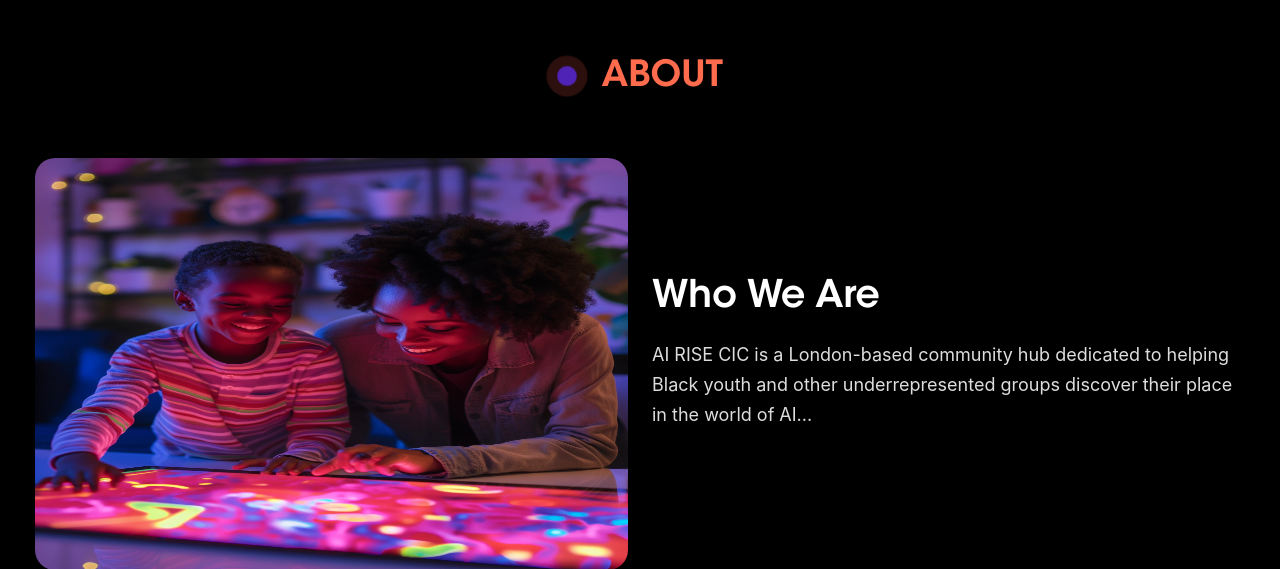
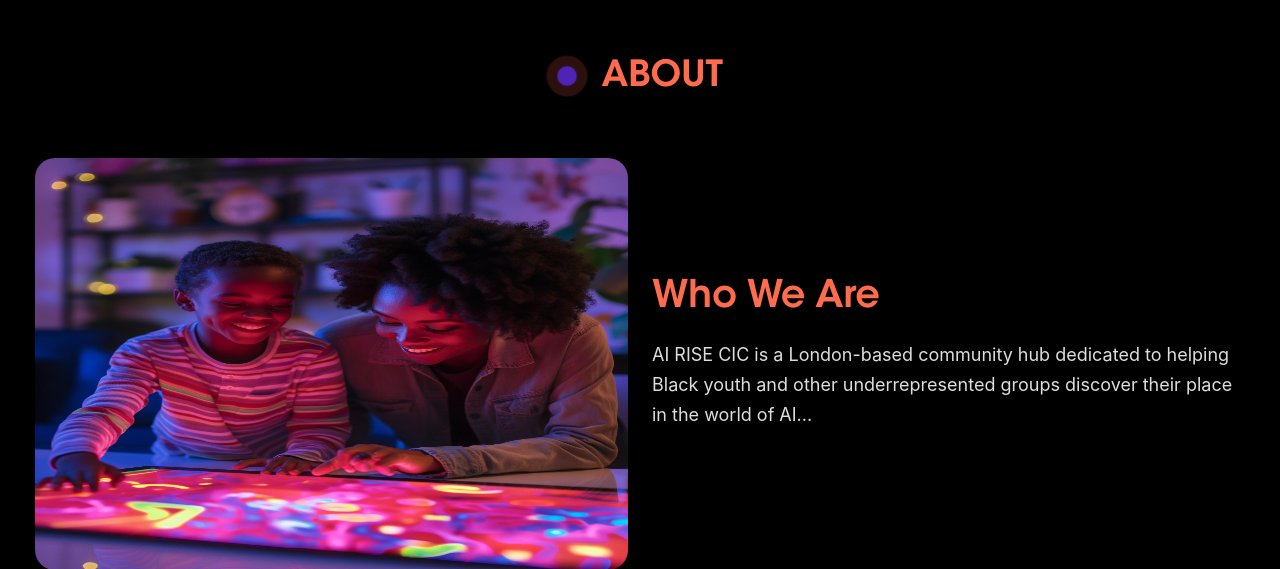
Before and after one commit to navi263/ai-tech, a PHP site: page / in a window 1280 px wide. Shown: the part 800-1369 px from the top of the page. Run offline with PHP 8.4, Linux system fonts and the light colour scheme.

Commit message:
Update custom.css

```diff
--- a/css/custom.css
+++ b/css/custom.css
@@ -680,7 +680,6 @@ section,
 
 /* Headings */
  h3, h4, h5, h6,
-.about-left-box h3,
 .touch-block h2 {
   color: #fff !important;
 }
@@ -729,3 +728,6 @@ select {
   margin-bottom: 10px;
   color: var(--heading-color) !important;
 }
+.about-left-box h3{
+  color: var(--heading-color) !important;
+}
```
